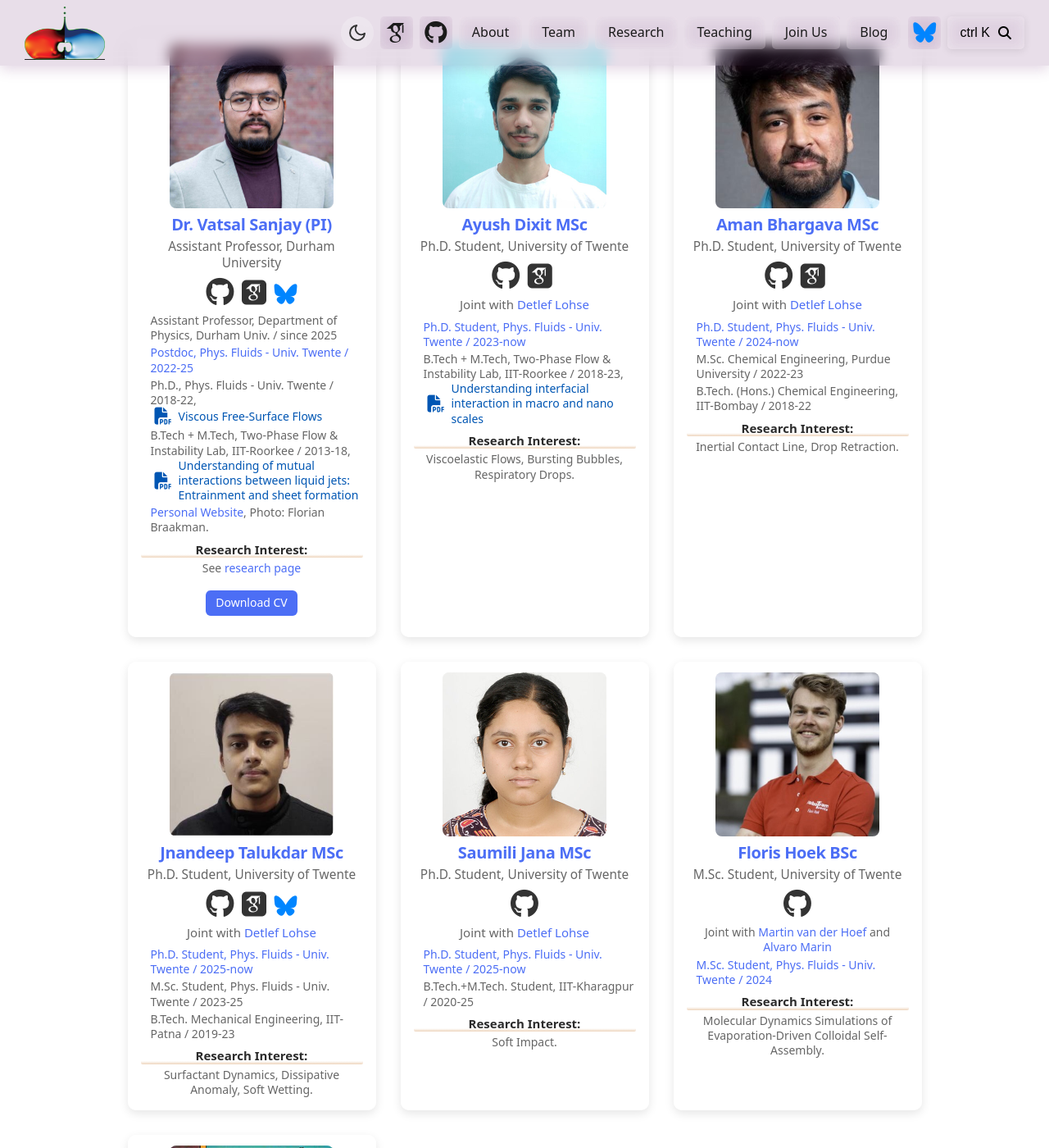
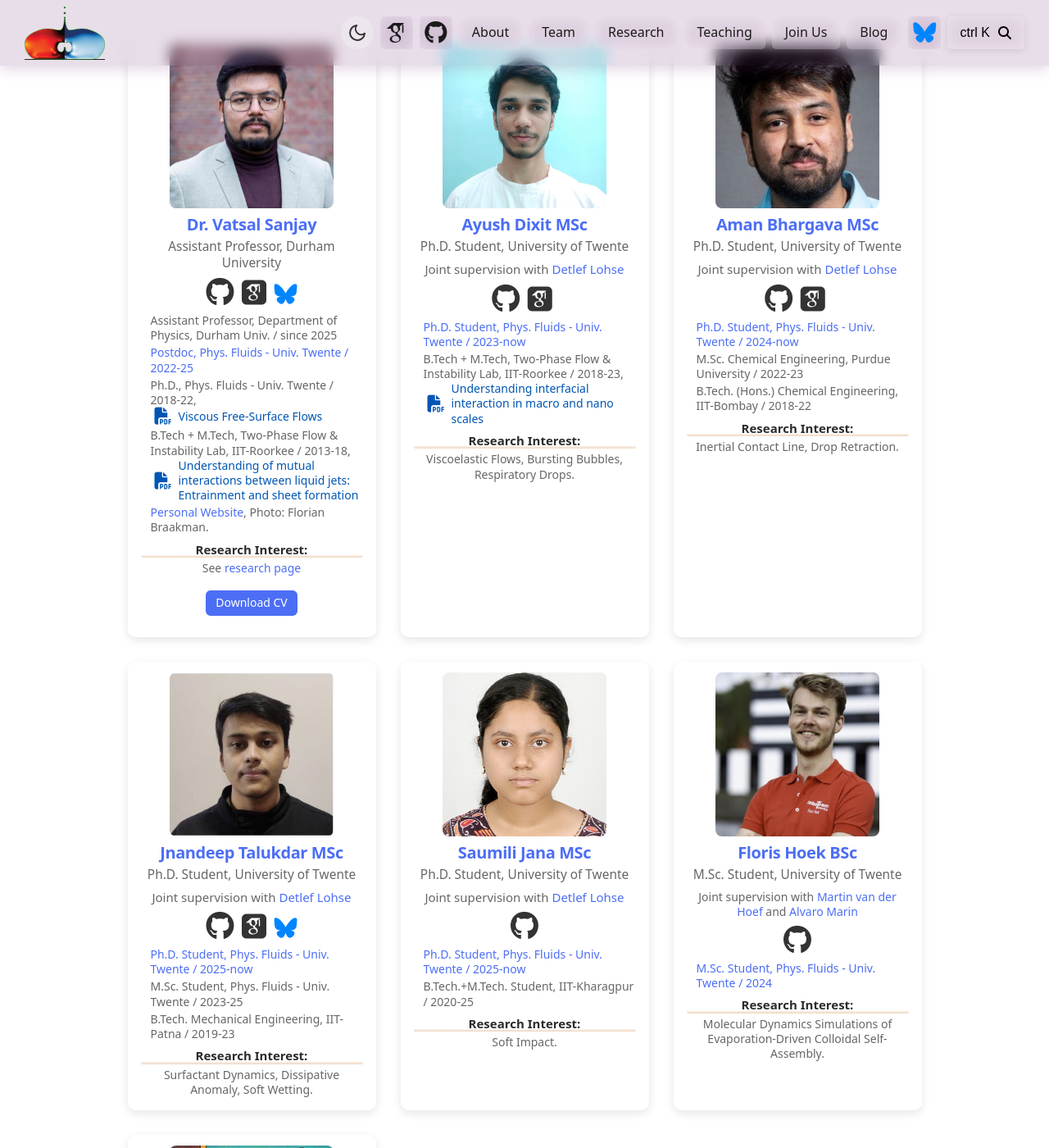
Before and after one commit to comphy-lab/comphy-lab.github.io, a Jekyll site: the page built from _team/index.md, in a window 1280 px wide and 1400 px high, scrolled down 268 px. Shown: the whole window at 82% size. Built offline with Jekyll 4.4.1, drawn with Linux system fonts in a browser that asks for light colours; some web fonts are replaced; comment, search, counter and statistics services are not loaded.

Commit message:
Update team page: Use 'Joint supervision with' for formal academic style

```diff
--- a/_team/index.md
+++ b/_team/index.md
@@ -5,7 +5,7 @@ title: Our Team & Collaborators
 
 ## Present Team
 
-### Dr. Vatsal Sanjay (PI)
+### Dr. Vatsal Sanjay
 
 <span style="font-size: 1.1em;">Assistant Professor, Durham University</span>
 
@@ -29,12 +29,12 @@ title: Our Team & Collaborators
 
 <span style="font-size: 1.1em;">Ph.D. Student, University of Twente</span>
 
+Joint supervision with [Detlef Lohse](https://en.wikipedia.org/wiki/Detlef_Lohse)
+
 [<i class="fa-brands fa-github" style="font-size: 2.5em; color: black;"></i>](https://github.com/ayushkumardixit)
 [<i class="ai ai-google-scholar-square" style="font-size: 2.5em;"></i>](https://scholar.google.com/citations?hl=en&user=ws43SmkAAAAJ)
 
 <img src="/assets/images/team/1.jpg" alt="Ayush Dixit" loading="lazy" width="200" height="200">
-
-Joint with [Detlef Lohse](https://en.wikipedia.org/wiki/Detlef_Lohse)
 
 - [Ph.D. Student, Phys. Fluids - Univ. Twente / 2023-now](https://pof.tnw.utwente.nl/people/profile/2068)
 - B.Tech + M.Tech, Two-Phase Flow & Instability Lab, IIT-Roorkee / 2018-23,<a href="http://dx.doi.org/10.13140/RG.2.2.23218.79040" class="pdf-link" style="display: inline-flex; align-items: center; margin-left: 5px;"><i class="fa-solid fa-file-pdf pdf-link-icon"></i>Understanding interfacial interaction in macro and nano scales</a>
@@ -45,12 +45,12 @@ Joint with [Detlef Lohse](https://en.wikipedia.org/wiki/Detlef_Lohse)
 
 <span style="font-size: 1.1em;">Ph.D. Student, University of Twente</span>
 
+Joint supervision with [Detlef Lohse](https://en.wikipedia.org/wiki/Detlef_Lohse)
+
 [<i class="fa-brands fa-github" style="font-size: 2.5em; color: black;"></i>](https://github.com/amanb1901)
 [<i class="ai ai-google-scholar-square" style="font-size: 2.5em;"></i>](https://scholar.google.com/citations?hl=en&user=AmGOP8gAAAAJ)
 
 <img src="/assets/images/team/2.jpg" alt="Aman Bhargava" loading="lazy" width="200" height="200">
-
-Joint with [Detlef Lohse](https://en.wikipedia.org/wiki/Detlef_Lohse)
 
 - [Ph.D. Student, Phys. Fluids - Univ. Twente / 2024-now](https://pof.tnw.utwente.nl/people/profile/2120)
 - M.Sc. Chemical Engineering, Purdue University / 2022-23
@@ -62,13 +62,13 @@ Joint with [Detlef Lohse](https://en.wikipedia.org/wiki/Detlef_Lohse)
 
 <span style="font-size: 1.1em;">Ph.D. Student, University of Twente</span>
 
+Joint supervision with [Detlef Lohse](https://en.wikipedia.org/wiki/Detlef_Lohse)
+
 [<i class="fa-brands fa-github" style="font-size: 2.5em; color: black;"></i>](https://github.com/spilltheT)
 [<i class="ai ai-google-scholar-square" style="font-size: 2.5em;"></i>](https://scholar.google.com/citations?hl=en&user=Coxj4VQAAAAJ)
 [<i class="fa-brands fa-bluesky" style="font-size: 2em; color: #0085ff;"></i>](https://bsky.app/profile/jnandeep.bsky.social)
 
 <img src="/assets/images/team/3.jpg" alt="Jnandeep Talukdar" loading="lazy" width="200" height="200">
-
-Joint with [Detlef Lohse](https://en.wikipedia.org/wiki/Detlef_Lohse)
 
 - [Ph.D. Student, Phys. Fluids - Univ. Twente / 2025-now](https://pof.tnw.utwente.nl/people/profile/1938)
 - M.Sc. Student, Phys. Fluids - Univ. Twente / 2023-25
@@ -80,11 +80,11 @@ Joint with [Detlef Lohse](https://en.wikipedia.org/wiki/Detlef_Lohse)
 
 <span style="font-size: 1.1em;">Ph.D. Student, University of Twente</span>
 
+Joint supervision with [Detlef Lohse](https://en.wikipedia.org/wiki/Detlef_Lohse)
+
 [<i class="fa-brands fa-github" style="font-size: 2.5em; color: black;"></i>](https://github.com/SaumiliJana)
 
 <img src="/assets/images/team/4.jpg" alt="Saumili Jana" loading="lazy" width="200" height="200">
-
-Joint with [Detlef Lohse](https://en.wikipedia.org/wiki/Detlef_Lohse)
 
 - [Ph.D. Student, Phys. Fluids - Univ. Twente / 2025-now](https://pof.tnw.utwente.nl/people/profile/2152)
 - B.Tech.+M.Tech. Student, IIT-Kharagpur / 2020-25
@@ -95,11 +95,11 @@ Joint with [Detlef Lohse](https://en.wikipedia.org/wiki/Detlef_Lohse)
 
 <span style="font-size: 1.1em;">M.Sc. Student, University of Twente</span>
 
+Joint supervision with [Martin van der Hoef](https://pof.tnw.utwente.nl/people/profile/244) and [Alvaro Marin](https://pof.tnw.utwente.nl/people/profile/243)
+
 [<i class="fa-brands fa-github" style="font-size: 2.5em; color: black;"></i>](https://github.com/Floris-Hoek)
 
 <img src="/assets/images/team/6.jpg" alt="Floris Hoek" loading="lazy" width="200" height="200">
-
-Joint with [Martin van der Hoef](https://pof.tnw.utwente.nl/people/profile/244) and [Alvaro Marin](https://pof.tnw.utwente.nl/people/profile/243)
 
 - [M.Sc. Student, Phys. Fluids - Univ. Twente / 2024](https://pof.tnw.utwente.nl/people/profile/1937)
 
```
